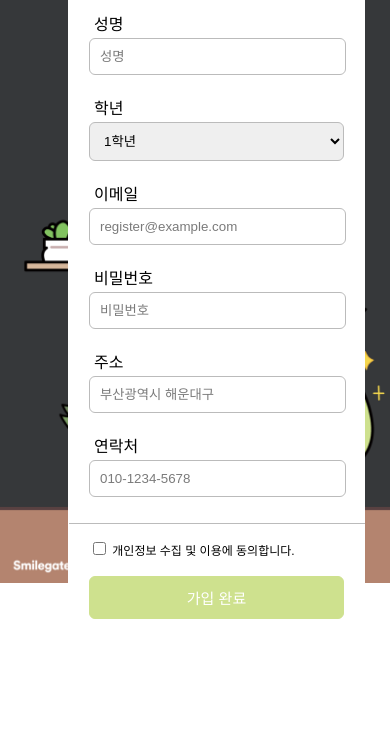
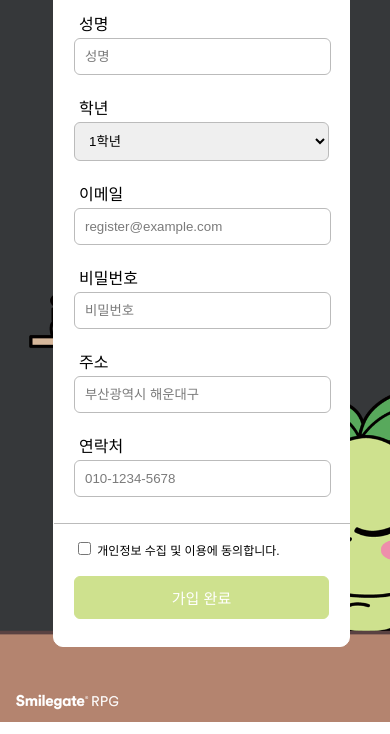
Before and after one commit to Jinwoooooooo/WEB1-HTML, a plain HTML site: page register.html in a window 390 px wide. Shown: the part 110-844 px from the top of the page. Drawn offline with Linux system fonts and the light colour scheme.

Commit message:
Update register.html

```diff
--- a/register.html
+++ b/register.html
@@ -147,7 +147,7 @@
         @media all and (max-width:479px) {
         body {
             background-image: url(mokoko.png);
-            background-size: 100%;
+            background-size: 120%;
         }
         hr {
             border:0;
@@ -157,7 +157,7 @@
         }
         .contanier {
             margin-top: 30px;
-            margin-left: 60px;
+            margin-left: 45px;
             margin-bottom: 30px;
             width: 295px;
             height: 725px;
```
